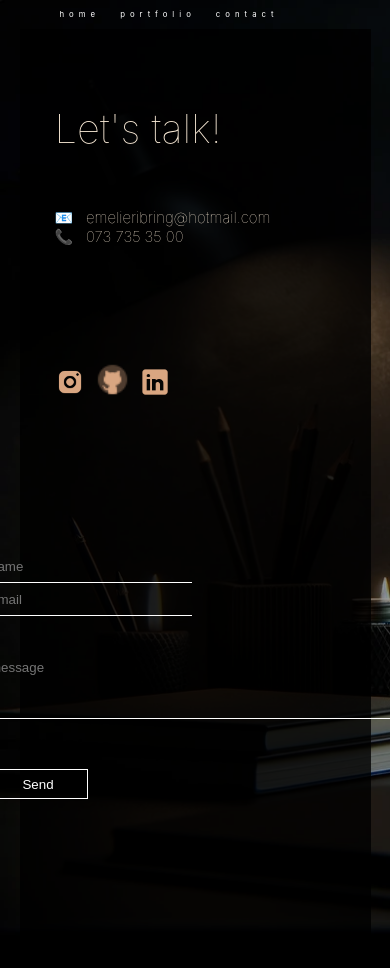
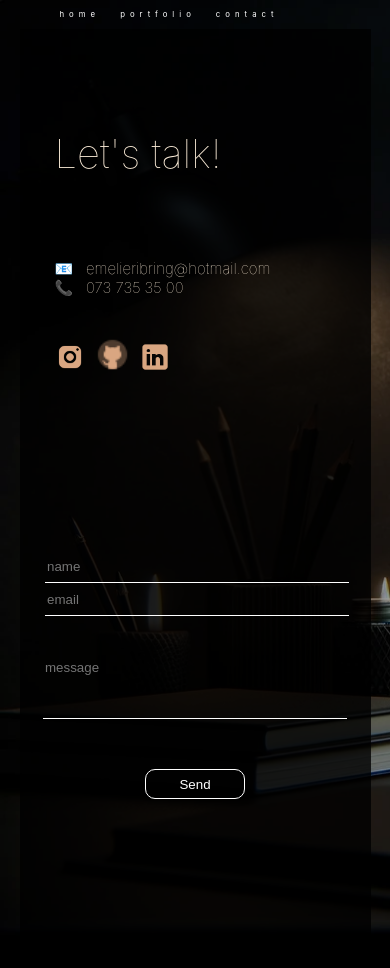
Before and after one commit to emelieribring/emelies, a React (Create React App) app: page /contact in a window 390 px wide. Shown: the top 968 px of the page. Built offline with nearby package versions, Linux system fonts and the light colour scheme; a web font is replaced by a local one.

Commit message:
contact-mobile-done

```diff
--- a/src/Pages/Contact/Contact.jsx
+++ b/src/Pages/Contact/Contact.jsx
@@ -38,14 +38,14 @@ export default function Contact() {
           <p className='under-talk'>📧 &nbsp; emelieribring@hotmail.com <br />
           📞 &nbsp;  073 735 35 00</p>
           <div className='linksToMe'>
-          <a href="https://www.instagram.com/emelieeeii/"><img className='media' src={insta} alt="insta" /></a>
-        <a href="https://github.com/emelieribring"><img className='media github' src={github} alt="github" /></a>
-        <a href="https://www.linkedin.com/in/emelie-ribring-076a81250/"><img className='media' src={linkedIn} alt="linkedIn" /></a>
+            <a href="https://www.instagram.com/emelieeeii/"><img className='media' src={insta} alt="insta" /></a>
+            <a href="https://github.com/emelieribring"><img className='media github' src={github} alt="github" /></a>
+            <a href="https://www.linkedin.com/in/emelie-ribring-076a81250/"><img className='media' src={linkedIn} alt="linkedIn" /></a>
           </div>
         </div>
         <div className='form-holder'>
           <form onSubmit={handleSubmit}>
-            <div>
+            <div className='inputDiv'>
               <input placeholder='name' type="text" name="name" id="name" required />
               <input placeholder='email' type="email" name="email" id="email" required />
             </div>
--- a/src/Pages/Contact/contact.css
+++ b/src/Pages/Contact/contact.css
@@ -27,6 +27,7 @@
     display: flex;
     flex-direction: column;
     font-weight: 100;
+    justify-content: space-evenly;
 }
 
 .headline-talk{
@@ -34,7 +35,6 @@
     color: antiquewhite;
     position: relative;
     left: 10%;
-    top: 10%;
     font-weight: 100;
 }
 
@@ -43,12 +43,11 @@
     color: antiquewhite;
     position: relative;
     left: 10%;
-    top: 10%;
 }
 
 .linksToMe{
-    width: 100%;
-    height: 50%;
+    width: auto;
+    height: auto;
     display: flex;
     gap: 10px;
     justify-content: flex-start;
@@ -70,6 +69,14 @@
     width: 50%;
     height: 90%;
     display: flex;
+    flex-direction: column;
+    justify-content: center;
+    align-items: center;
+}
+
+.form-holder form{
+    display: flex;
+    flex-direction: column;
     justify-content: center;
     align-items: center;
 }
@@ -101,6 +108,7 @@
     background: none;
     color: #fff;
     margin-top: 50px;
+    border-radius: 10px;
 }
 
 
@@ -112,6 +120,7 @@
 
 
 @media only screen and (max-width: 550px) {
+
 
     .contact{
         width: 100%;
@@ -146,6 +155,7 @@
         font-weight: 100;
         margin-left: 10%;
         margin-top: 10%;
+        flex-wrap: wrap;
     }
 
     .form-holder{
@@ -173,8 +183,8 @@
 
 
     .linksToMe{
-        width: 100%;
-        height: 50%;
+        width: auto;
+        height: auto;
         display: flex;
         gap: 10px;
         justify-content: flex-start;
@@ -183,4 +193,44 @@
         left: 0%;
     }
 
+    .inputDiv{
+        width: 300px;
+    }
+
+
+    #name, #email{
+        width: 300px;
+        height: 30px;
+        background: none;
+        border: none;
+        border-bottom: 1px solid #fff;
+        color: #fff;
+        margin-right: 0;
+    }
+
+    #message{
+        width: 300px;
+        height: 100px;
+        background: none;
+        border: none;
+        border-bottom: 1px solid #fff;
+        color: #fff;
+    }
+
+    .btn-send{
+        width: 100px;
+        height: 30px;
+        border: 1px solid #fff;
+        background: none;
+        color: #fff;
+        margin-top: 50px;
+    }
+
+
+    .status-message{
+        color: #fff;
+        font-size: 15px;
+        font-weight: 100;
+    }
+
 }
```
